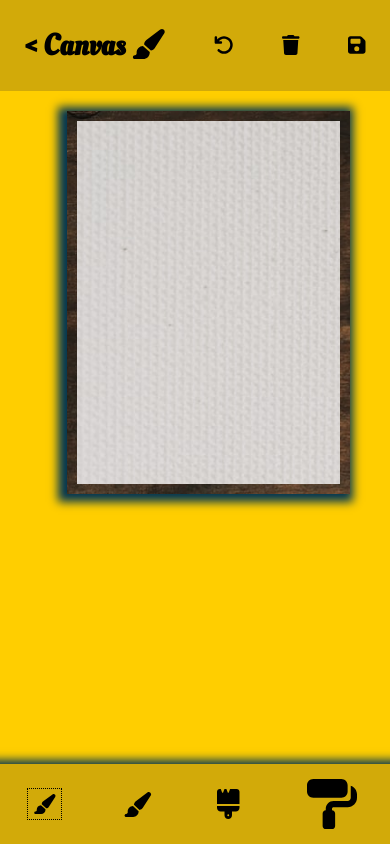
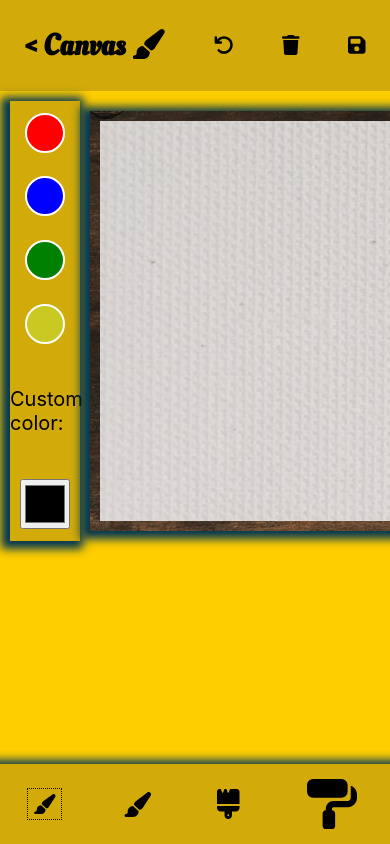
Before and after one commit to DavidVerghese/DrawingWithReact, a React (Create React App) app: page /canvas in a window 390 px wide. Built offline with nearby package versions, Linux system fonts and the light colour scheme.

Commit message:
made modal more responsive

```diff
--- a/src/Components/ColorPanel/ColorPanel.css
+++ b/src/Components/ColorPanel/ColorPanel.css
@@ -15,7 +15,7 @@
 }
 
 .colors {
-  display: none;
+  display: flex;
   flex-direction: column;
   justify-content: space-around;
   margin: 10px 10px;
--- a/src/Components/DownloadModal/DownloadModal.css
+++ b/src/Components/DownloadModal/DownloadModal.css
@@ -3,7 +3,7 @@
   position: fixed;
   z-index: 1;
   left: 40%;
-  top: 40%;
+  top: 20%;
 
   overflow: auto;
   /* background-color: #044060; */
@@ -39,3 +39,11 @@
   height: 20px;
   margin: 0px 10px;
 }
+
+@media only screen and (max-width: 500px) {
+
+  .modal {
+    left: 10%;
+  top: 10%;
+  }
+}
```
